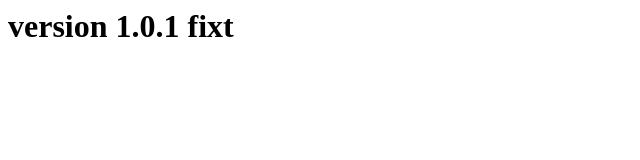
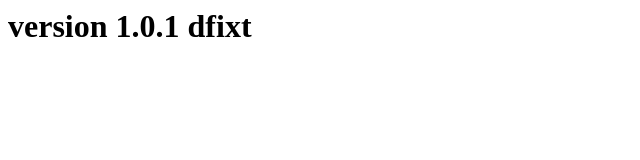
Before and after one commit to Shubham6444/hookhtml, a plain HTML site: page index.html in a window 1280 px wide. Shown: the full height of the page, 0-640 px from the left. Drawn offline with Linux system fonts and the light colour scheme.

Commit message:
Update index.html

```diff
--- a/index.html
+++ b/index.html
@@ -1 +1 @@
-<h1> version 1.0.1 fixt</h1>
+<h1> version 1.0.1 dfixt</h1>
```
